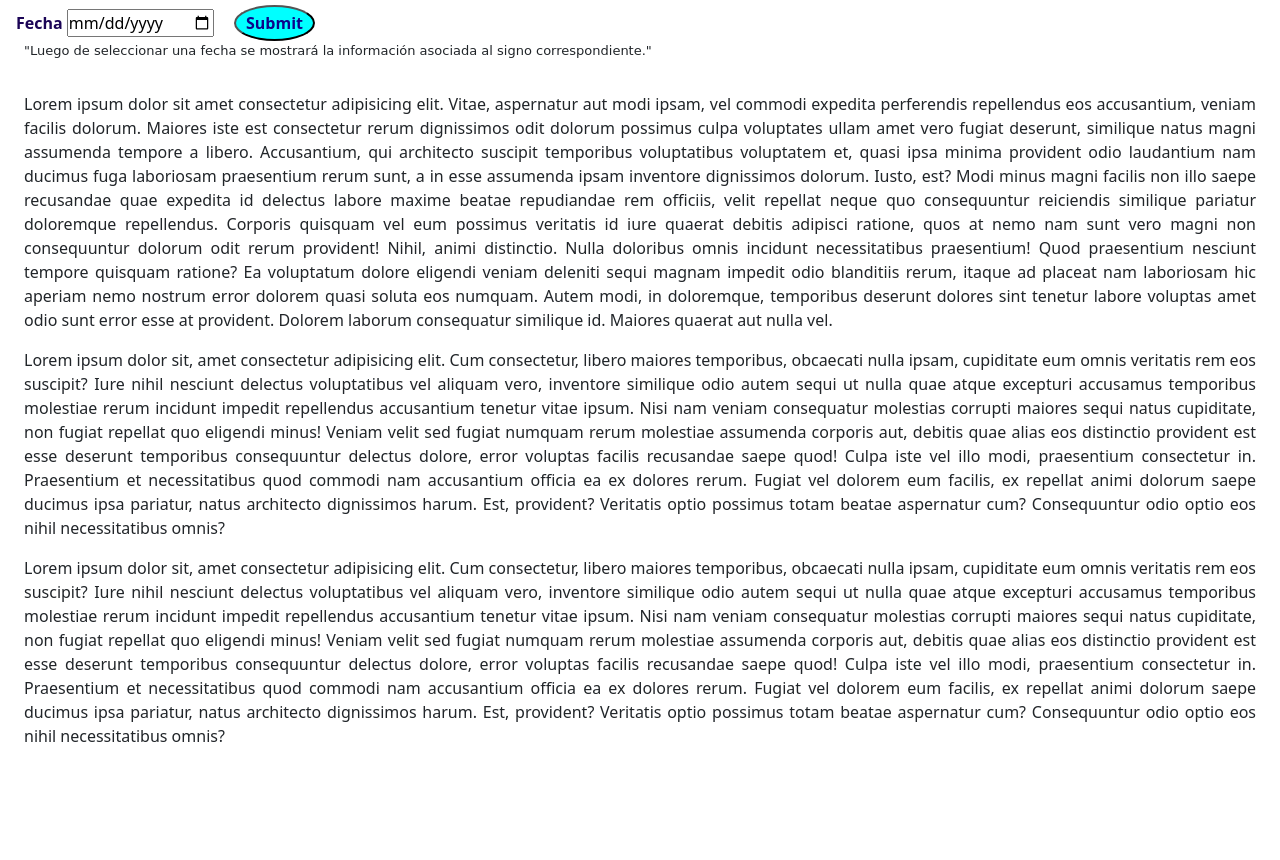
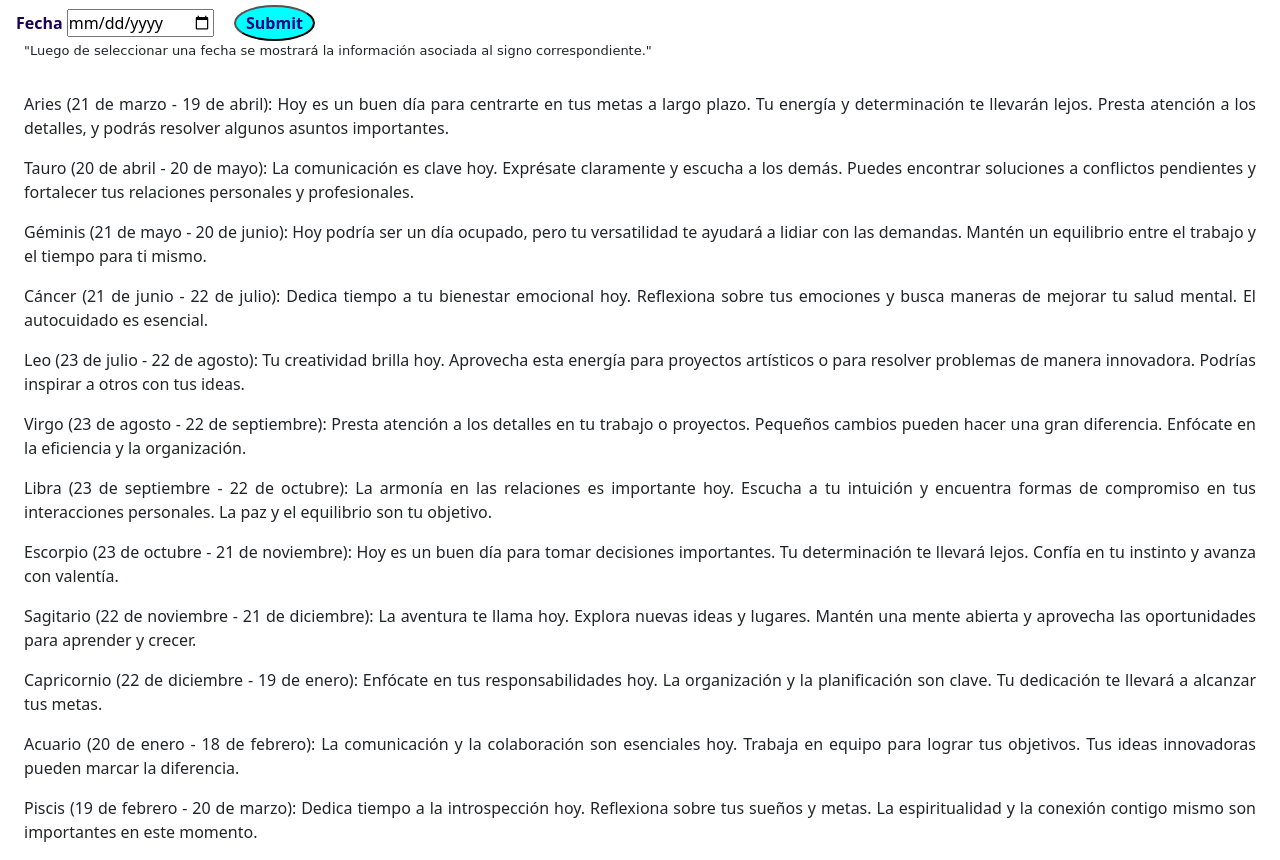
Before and after one commit to MartinAmarfil/Astrologia, a website: page pages/horoscopo.html in a window 1280 px wide. Shown: the part 222-1082 px from the top of the page. Before the commit the page ends 986 px from the top, so only its background shows below. Drawn offline with nearby package versions, Linux system fonts and the light colour scheme.

Commit message:
Se cambia el texto a algo más coherente

```diff
--- a/pages/horoscopo.html
+++ b/pages/horoscopo.html
@@ -46,13 +46,40 @@
         "Luego de seleccionar una fecha se mostrará la información asociada al signo correspondiente."
     </div>
     <p class="clase_texto clase_texto_padding">
-        Lorem ipsum dolor sit amet consectetur adipisicing elit. Vitae, aspernatur aut modi ipsam, vel commodi expedita perferendis repellendus eos accusantium, veniam facilis dolorum. Maiores iste est consectetur rerum dignissimos odit dolorum possimus culpa voluptates ullam amet vero fugiat deserunt, similique natus magni assumenda tempore a libero. Accusantium, qui architecto suscipit temporibus voluptatibus voluptatem et, quasi ipsa minima provident odio laudantium nam ducimus fuga laboriosam praesentium rerum sunt, a in esse assumenda ipsam inventore dignissimos dolorum. Iusto, est? Modi minus magni facilis non illo saepe recusandae quae expedita id delectus labore maxime beatae repudiandae rem officiis, velit repellat neque quo consequuntur reiciendis similique pariatur doloremque repellendus. Corporis quisquam vel eum possimus veritatis id iure quaerat debitis adipisci ratione, quos at nemo nam sunt vero magni non consequuntur dolorum odit rerum provident! Nihil, animi distinctio. Nulla doloribus omnis incidunt necessitatibus praesentium! Quod praesentium nesciunt tempore quisquam ratione? Ea voluptatum dolore eligendi veniam deleniti sequi magnam impedit odio blanditiis rerum, itaque ad placeat nam laboriosam hic aperiam nemo nostrum error dolorem quasi soluta eos numquam. Autem modi, in doloremque, temporibus deserunt dolores sint tenetur labore voluptas amet odio sunt error esse at provident. Dolorem laborum consequatur similique id. Maiores quaerat aut nulla vel.
+        Aries (21 de marzo - 19 de abril): Hoy es un buen día para centrarte en tus metas a largo plazo. Tu energía y determinación te llevarán lejos. Presta atención a los detalles, y podrás resolver algunos asuntos importantes.
     </p>
     <p class="clase_texto">
-        Lorem ipsum dolor sit, amet consectetur adipisicing elit. Cum consectetur, libero maiores temporibus, obcaecati nulla ipsam, cupiditate eum omnis veritatis rem eos suscipit? Iure nihil nesciunt delectus voluptatibus vel aliquam vero, inventore similique odio autem sequi ut nulla quae atque excepturi accusamus temporibus molestiae rerum incidunt impedit repellendus accusantium tenetur vitae ipsum. Nisi nam veniam consequatur molestias corrupti maiores sequi natus cupiditate, non fugiat repellat quo eligendi minus! Veniam velit sed fugiat numquam rerum molestiae assumenda corporis aut, debitis quae alias eos distinctio provident est esse deserunt temporibus consequuntur delectus dolore, error voluptas facilis recusandae saepe quod! Culpa iste vel illo modi, praesentium consectetur in. Praesentium et necessitatibus quod commodi nam accusantium officia ea ex dolores rerum. Fugiat vel dolorem eum facilis, ex repellat animi dolorum saepe ducimus ipsa pariatur, natus architecto dignissimos harum. Est, provident? Veritatis optio possimus totam beatae aspernatur cum? Consequuntur odio optio eos nihil necessitatibus omnis?
+        Tauro (20 de abril - 20 de mayo): La comunicación es clave hoy. Exprésate claramente y escucha a los demás. Puedes encontrar soluciones a conflictos pendientes y fortalecer tus relaciones personales y profesionales.
     </p>
     <p class="clase_texto">
-        Lorem ipsum dolor sit, amet consectetur adipisicing elit. Cum consectetur, libero maiores temporibus, obcaecati nulla ipsam, cupiditate eum omnis veritatis rem eos suscipit? Iure nihil nesciunt delectus voluptatibus vel aliquam vero, inventore similique odio autem sequi ut nulla quae atque excepturi accusamus temporibus molestiae rerum incidunt impedit repellendus accusantium tenetur vitae ipsum. Nisi nam veniam consequatur molestias corrupti maiores sequi natus cupiditate, non fugiat repellat quo eligendi minus! Veniam velit sed fugiat numquam rerum molestiae assumenda corporis aut, debitis quae alias eos distinctio provident est esse deserunt temporibus consequuntur delectus dolore, error voluptas facilis recusandae saepe quod! Culpa iste vel illo modi, praesentium consectetur in. Praesentium et necessitatibus quod commodi nam accusantium officia ea ex dolores rerum. Fugiat vel dolorem eum facilis, ex repellat animi dolorum saepe ducimus ipsa pariatur, natus architecto dignissimos harum. Est, provident? Veritatis optio possimus totam beatae aspernatur cum? Consequuntur odio optio eos nihil necessitatibus omnis?
+        Géminis (21 de mayo - 20 de junio): Hoy podría ser un día ocupado, pero tu versatilidad te ayudará a lidiar con las demandas. Mantén un equilibrio entre el trabajo y el tiempo para ti mismo.
+    </p>
+    <p class="clase_texto">
+        Cáncer (21 de junio - 22 de julio): Dedica tiempo a tu bienestar emocional hoy. Reflexiona sobre tus emociones y busca maneras de mejorar tu salud mental. El autocuidado es esencial.
+    </p>
+    <p class="clase_texto">
+        Leo (23 de julio - 22 de agosto): Tu creatividad brilla hoy. Aprovecha esta energía para proyectos artísticos o para resolver problemas de manera innovadora. Podrías inspirar a otros con tus ideas.
+    </p>
+    <p class="clase_texto">
+        Virgo (23 de agosto - 22 de septiembre): Presta atención a los detalles en tu trabajo o proyectos. Pequeños cambios pueden hacer una gran diferencia. Enfócate en la eficiencia y la organización.
+    </p>
+    <p class="clase_texto">
+        Libra (23 de septiembre - 22 de octubre): La armonía en las relaciones es importante hoy. Escucha a tu intuición y encuentra formas de compromiso en tus interacciones personales. La paz y el equilibrio son tu objetivo.
+    </p>
+    <p class="clase_texto">
+        Escorpio (23 de octubre - 21 de noviembre): Hoy es un buen día para tomar decisiones importantes. Tu determinación te llevará lejos. Confía en tu instinto y avanza con valentía.
+    </p>
+    <p class="clase_texto">
+        Sagitario (22 de noviembre - 21 de diciembre): La aventura te llama hoy. Explora nuevas ideas y lugares. Mantén una mente abierta y aprovecha las oportunidades para aprender y crecer.
+    </p>
+    <p class="clase_texto">
+        Capricornio (22 de diciembre - 19 de enero): Enfócate en tus responsabilidades hoy. La organización y la planificación son clave. Tu dedicación te llevará a alcanzar tus metas.
+    </p>
+    <p class="clase_texto">
+        Acuario (20 de enero - 18 de febrero): La comunicación y la colaboración son esenciales hoy. Trabaja en equipo para lograr tus objetivos. Tus ideas innovadoras pueden marcar la diferencia.
+    </p>
+    <p class="clase_texto">
+        Piscis (19 de febrero - 20 de marzo): Dedica tiempo a la introspección hoy. Reflexiona sobre tus sueños y metas. La espiritualidad y la conexión contigo mismo son importantes en este momento.
     </p>
     <script src="https://cdn.jsdelivr.net/npm/bootstrap@5.3.2/dist/js/bootstrap.bundle.min.js" integrity="sha384-C6RzsynM9kWDrMNeT87bh95OGNyZPhcTNXj1NW7RuBCsyN/o0jlpcV8Qyq46cDfL" crossorigin="anonymous"></script>
 </body>
```
Also changed, not shown: pages/compatibilidad.html (+3 -3 lines), pages/quienessomos.html (+2 -2 lines), 1 other file.
